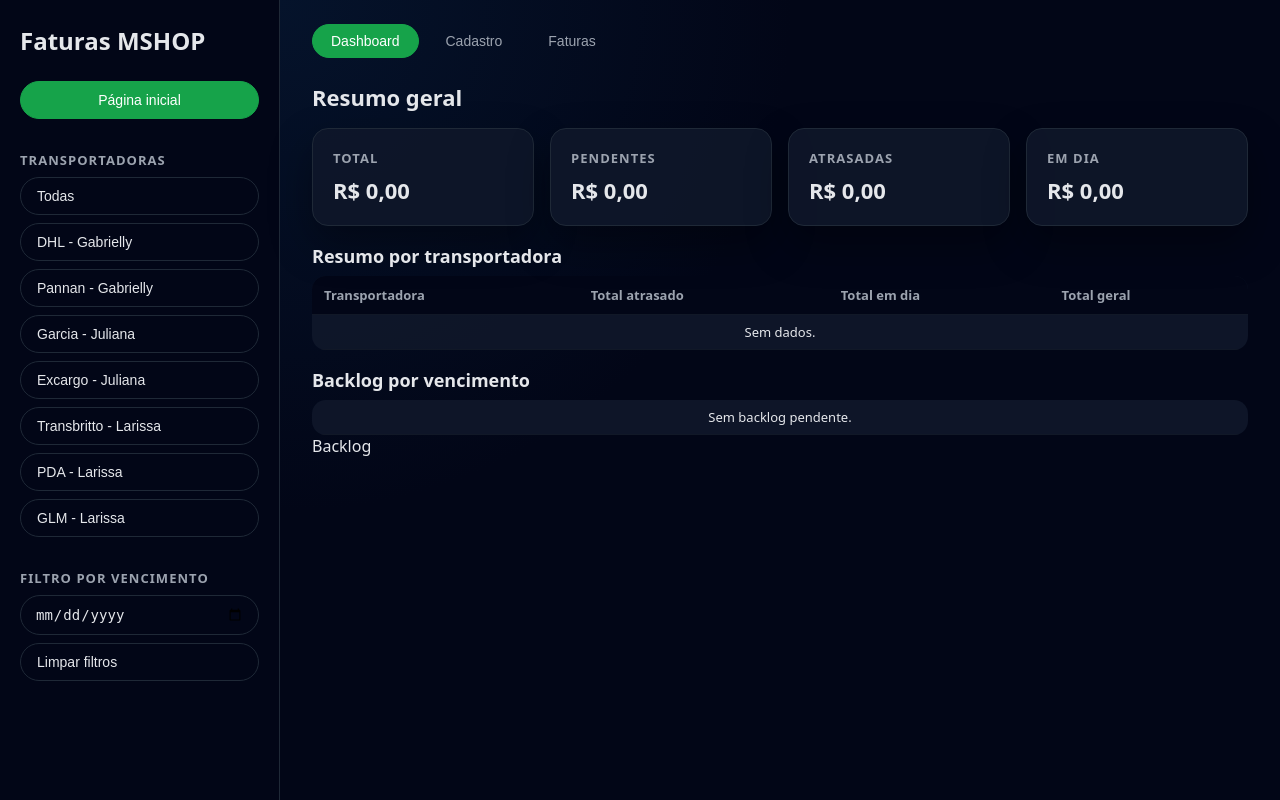
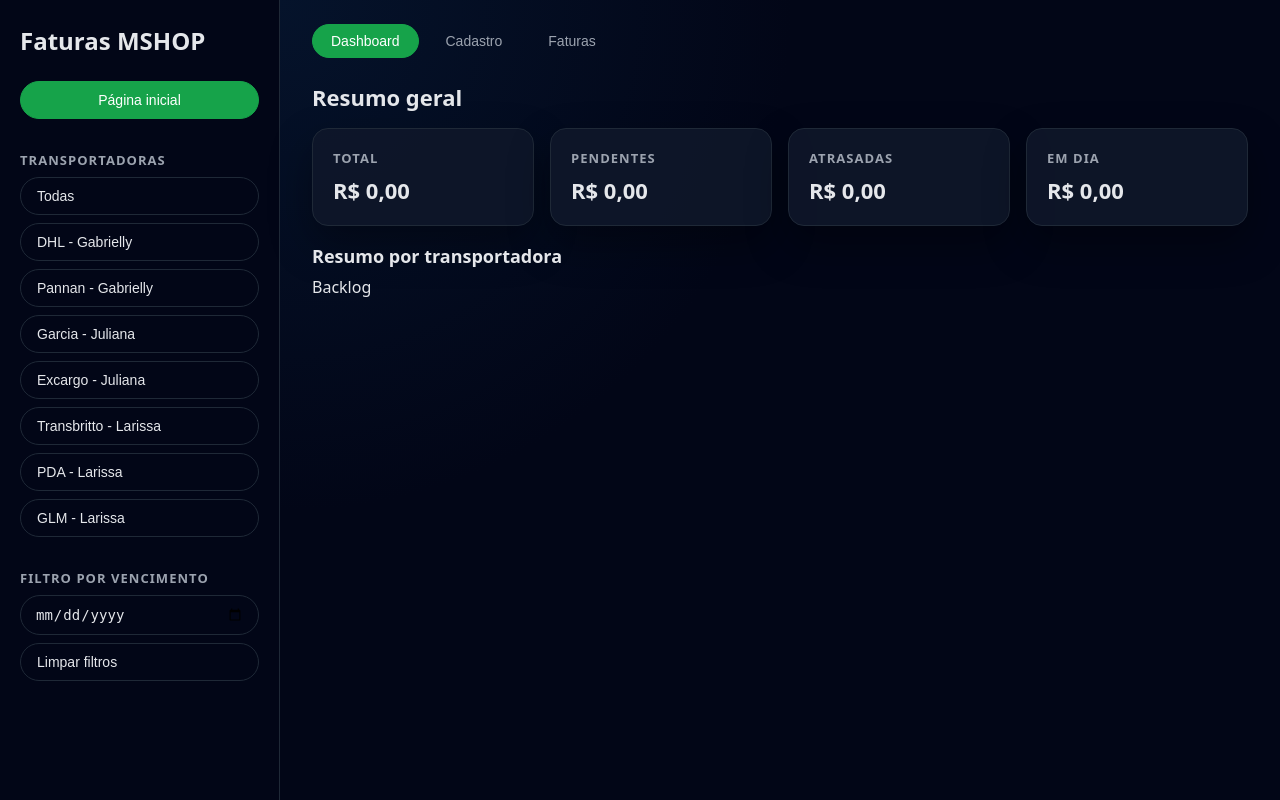
Before and after one commit to abnermayconoli-max/Faturas-MSHOP-, a FastAPI app: page / in a window 1280 px wide. Run offline with FastAPI, Linux system fonts and the light colour scheme; data that the repository does not hold is empty.

Commit message:
Update index.html

```diff
--- a/templates/index.html
+++ b/templates/index.html
@@ -83,29 +83,12 @@
                 </div>
             </div>
 
-            <!-- NOVO: RESUMO POR TRANSPORTADORA (TOTAL / EM DIA / ATRASADO / GERAL) -->
-            <section class="table-section">
+            <!-- RESUMO POR TRANSPORTADORA / BACKLOG -->
+            <section class="table-section dashboard-table">
                 <h2>Resumo por transportadora</h2>
-                <table class="tabela" id="tabelaResumoTransportadora">
-                    <thead>
-                    <tr>
-                        <th>Transportadora</th>
-                        <th>Total atrasado</th>
-                        <th>Total em dia</th>
-                        <th>Total geral</th>
-                    </tr>
-                    </thead>
-                    <tbody id="tbodyResumoTransportadora">
-                    <!-- preenchido via JS -->
-                    </tbody>
-                </table>
-            </section>
-
-            <!-- NOVO: BACKLOG POR VENCIMENTO (HORIZONTAL, COM DATAS) -->
-            <section class="table-section">
-                <h2>Backlog por vencimento</h2>
-                <table class="tabela" id="tabelaBacklog">
-                    <!-- cabeçalho e linha única preenchidos via JS -->
+                <table class="tabela">
+                    <thead id="theadResumoDashboard"></thead>
+                    <tbody id="tbodyResumoDashboard"></tbody>
                 </table>
                 <p class="backlog-label">Backlog</p>
             </section>
@@ -170,6 +153,16 @@
                         <span>a</span>
                         <input type="date" id="filtroDataFimFaturas" />
                     </div>
+                </div>
+
+                <div class="field-group">
+                    <label for="filtroStatus">Status:</label>
+                    <select id="filtroStatus">
+                        <option value="">Todos</option>
+                        <option value="pendente">Pendente</option>
+                        <option value="pago">Pago</option>
+                        <option value="atrasado">Atrasado</option>
+                    </select>
                 </div>
 
                 <div class="filtros-actions">
```
